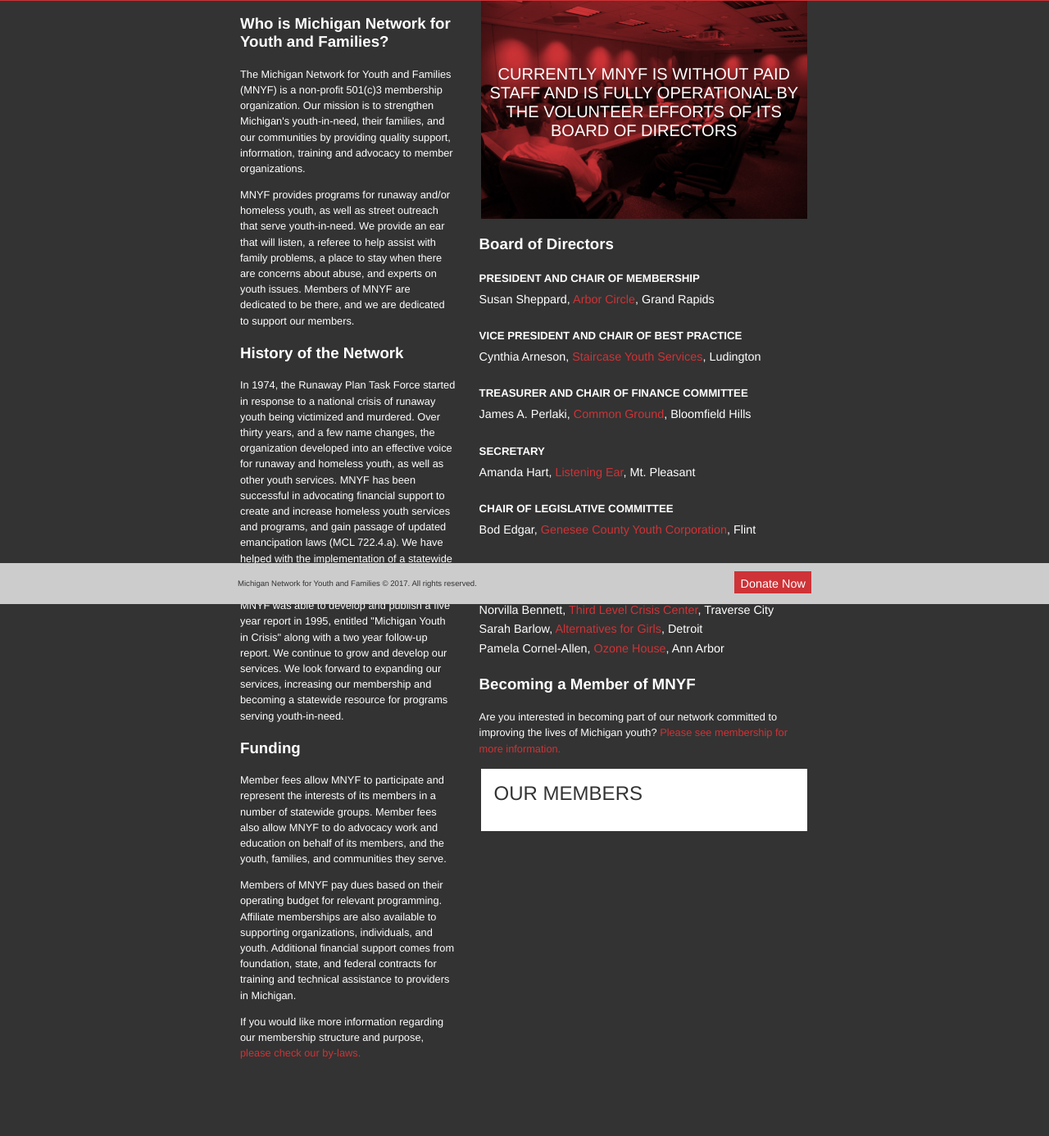
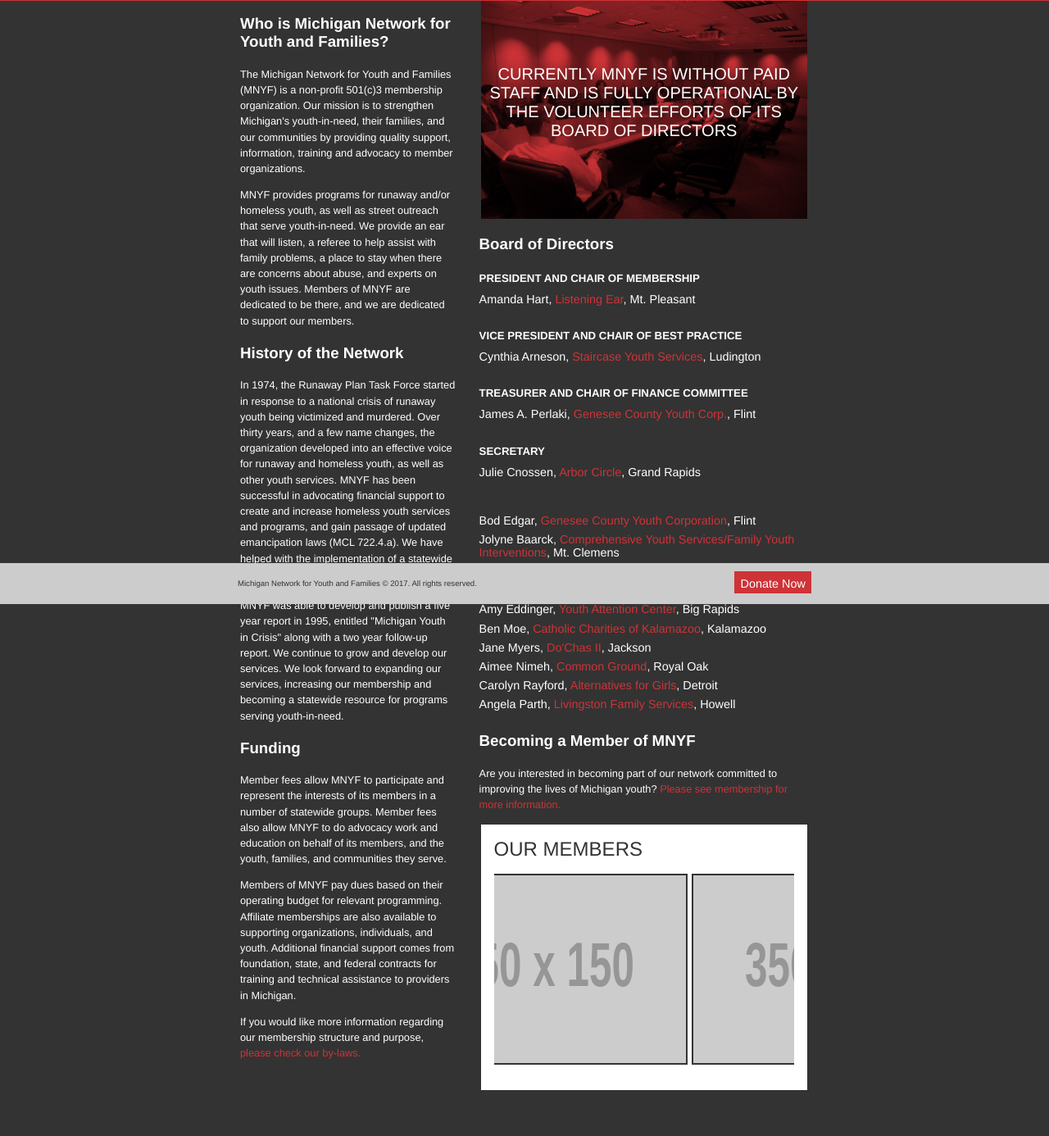
Before and after one commit to blakeoli34/mnyf, a PHP site: page /about.php in a window 1280 px wide. Shown: the part 63-1449 px from the top of the page at 82% size. Before the commit the page ends 1355 px from the top, so only its background shows below. Run offline with PHP 8.4, Linux system fonts and the light colour scheme; grey boxes labelled with a size stand in for pictures from a placeholder-image service; some libraries are stand-ins or nearby versions.

Commit message:
Nice updates

```diff
--- a/about.php
+++ b/about.php
@@ -30,7 +30,7 @@
 					<ul class="board">
 						<h5>President and Chair of Membership</h5>
 						<li>
-							Susan Sheppard, <a href="http://www.arborcircle.org">Arbor Circle</a>, Grand Rapids
+							Amanda Hart, <a href="http://www.listeningear.com">Listening Ear</a>, Mt. Pleasant
 						</li>
 						<h5>Vice President and Chair of Best Practice</h5>
 						<li>
@@ -38,15 +38,11 @@
 						</li>
 						<h5>Treasurer and Chair of Finance Committee</h5>
 						<li>
-							James A. Perlaki, <a href="http://commongroundhelps.org">Common Ground</a>, Bloomfield Hills
+							James A. Perlaki, <a href="http://www.remixgenesee.org/everythingelse/short-term/">Genesee County Youth Corp.</a>, Flint
 						</li>
 						<h5>Secretary</h5>
 						<li>
-							Amanda Hart, <a href="http://www.listeningear.com">Listening Ear</a>, Mt. Pleasant
-						</li>
-						<h5>Chair of Legislative Committee</h5>
-						<li>
-							Bod Edgar, <a href="http://www.remixgenesee.org/everythingelse/short-term/">Genesee County Youth Corporation</a>, Flint
+							Julie Cnossen, <a href="http://www.arborcircle.org">Arbor Circle</a>, Grand Rapids
 						</li>
 						<li></li>
 						<li></li>
@@ -54,22 +50,54 @@
 						<li></li>
 						<li></li>
 						<li>
+							Bod Edgar, <a href="http://www.remixgenesee.org/everythingelse/short-term/">Genesee County Youth Corporation</a>, Flint
+						</li>
+						<li>
 							Jolyne Baarck, <a href="http://cysfresno.org">Comprehensive Youth Services/Family Youth Interventions</a>, Mt. Clemens
 						</li>
 						<li>
-							Norvilla Bennett, <a href="#">Third Level Crisis Center</a>, Traverse City
+							Pamela Cornel-Allen, <a href="http://ozonehouse.org">Ozone House</a>, Ann Arbor
 						</li>
 						<li>
-							Sarah Barlow, <a href="https://alternativesforgirls.org">Alternatives for Girls</a>, Detroit
+							Pamela Alexander, <a href="http://ozonehouse.org">Ruth Ellis Center</a>, Highland Park
 						</li>
 						<li>
-							Pamela Cornel-Allen, <a href="http://ozonehouse.org">Ozone House</a>, Ann Arbor
+							Amy Eddinger, <a href="http://ozonehouse.org">Youth Attention Center</a>, Big Rapids
+						</li>
+						<li>
+							Ben Moe, <a href="http://ozonehouse.org">Catholic Charities of Kalamazoo</a>, Kalamazoo
+						</li>
+						<li>
+							Jane Myers, <a href="http://ozonehouse.org">Do&apos;Chas II</a>, Jackson
+						</li>
+						<li>
+							Aimee Nimeh, <a href="http://ozonehouse.org">Common Ground</a>, Royal Oak
+						</li>
+						<li>
+							Carolyn Rayford, <a href="http://ozonehouse.org">Alternatives for Girls</a>, Detroit
+						</li>
+						<li>
+							Angela Parth, <a href="http://ozonehouse.org">Livingston Family Services</a>, Howell
 						</li>
 					</ul>
 					<h3>Becoming a Member of MNYF</h3>
 					<p>Are you interested in becoming part of our network committed to improving the lives of Michigan youth? <a href="#">Please see membership for more information.</a></p>
 					<div class="textbox white nolink">
 						<h1>Our<span class="light"> Members</span></h1>
+						<div class="container">
+						    <div class="photobanner">
+						        <img class="first" src="http://placehold.it/350x150">
+						        <img src="http://placehold.it/350x150">
+						        <img src="http://placehold.it/350x150">
+						        <img src="http://placehold.it/350x150">
+						        <img src="http://placehold.it/350x150">
+						        <img src="http://placehold.it/350x150">
+						        <img src="http://placehold.it/350x150">
+						        <img src="http://placehold.it/350x150">
+						        <img src="http://placehold.it/350x150">
+						        <img src="http://placehold.it/350x150">
+						    </div>
+						</div>
 					</div>
 		</div>
 	</div>
--- a/css/global.css
+++ b/css/global.css
@@ -343,7 +343,7 @@
 }
 textarea {
 	resize:none;
-	overflow:scroll;
+	overflow:auto;
 }
 form button {
 	float:right;
@@ -541,3 +541,115 @@
 		margin-top:12em;
 	}
 }
+
+/* photo scroll */
+/* Photo Banner */
+.container {
+    width: 100%;
+    overflow: hidden;
+    margin: 10px auto;
+    background: white;
+}
+
+.photobanner, .photobanner2 {
+    height: 233px;
+    width: 3550px;
+    margin-bottom: 5px;
+    font-size: 0;
+}
+
+.photobanner img, .photobanner2 img {
+	margin-bottom: 10px;
+	margin-right: 5px;
+	height: 233px;
+	width: 350px;
+}
+
+.photobanner img  {
+    -webkit-transition: all 0.5s ease;
+    -moz-transition: all 0.5s ease;
+    -o-transition: all 0.5s ease;
+    -ms-transition: all 0.5s ease;
+    transition: all 0.5s ease;
+}
+
+.photobanner img:hover {
+    -webkit-transform: scale(1.2);
+    -moz-transform: scale(1.2);
+    -o-transform: scale(1.2);
+    -ms-transform: scale(1.2);
+    transform: scale(1.2);
+    cursor: pointer;
+
+    -webkit-box-shadow: 0px 3px 5px rgba(0,0,0,0.2);
+    -moz-box-shadow: 0px 3px 5px rgba(0,0,0,0.2);
+    box-shadow: 0px 3px 5px rgba(0,0,0,0.2);
+}
+
+
+/*keyframe animations*/
+.first {
+    -webkit-animation: bannermove 30s linear infinite;
+       -moz-animation: bannermove 30s linear infinite;
+        -ms-animation: bannermove 30s linear infinite;
+         -o-animation: bannermove 30s linear infinite;
+            animation: bannermove 30s linear infinite;
+}
+
+@keyframes "bannermove" {
+ 0% {margin-left: 0px;}
+ 100% {margin-left: -2130px;}
+}
+
+@-moz-keyframes bannermove {
+ 0% {margin-left: 0px;}
+ 100% {margin-left: -2130px;}
+}
+
+@-webkit-keyframes "bannermove" {
+ 0% {margin-left: 0px;}
+ 100% {margin-left: -2130px;}
+}
+
+@-ms-keyframes "bannermove" {
+ 0% {margin-left: 0px;}
+ 100% {margin-left: -2130px;}
+}
+
+@-o-keyframes "bannermove" {
+ 0% {margin-left: 0px;}
+ 100% {margin-left: -2130px;}
+}
+
+.second {
+    -webkit-animation: bannermoves 30s linear infinite;
+       -moz-animation: bannermoves 30s linear infinite;
+        -ms-animation: bannermoves 30s linear infinite;
+         -o-animation: bannermoves 30s linear infinite;
+            animation: bannermoves 30s linear infinite;
+}
+
+@keyframes "bannermoves" {
+ 0% {margin-left: -2130px;}
+ 100% {margin-left: 0px;}
+}
+
+@-moz-keyframes bannermoves {
+ 0% {margin-left: -2130px;}
+ 100% {margin-left: 0px;}
+}
+
+@-webkit-keyframes "bannermoves" {
+ 0% {margin-left: -2130px;}
+ 100% {margin-left: 0px;}
+}
+
+@-ms-keyframes "bannermoves" {
+ 0% {margin-left: -2130px;}
+ 100% {margin-left: 0px;}
+}
+
+@-o-keyframes "bannermoves" {
+ 0% {margin-left: -2130px;}
+ 100% {margin-left: 0px;}
+}
--- a/index.php
+++ b/index.php
@@ -28,10 +28,11 @@
 				<h2 class="center">MNYF Annual<br>Conference</h2>
 			</a>
 		</div>
+		<div class="clear"></div>
 		<div class="col-6">
 			<div class="textbox gray nolink">
-				<h1>Safe<span class="light"> Place</span></h1>
-				<p>The Michigan Network for Youth and Families (MNYF) is a non-profit 501(c)3 membership organization. Our mission is to strengthen Michigan's youth-in-need, their families, and our communities by providing quality support, information, training and advocacy to member organizations.</p>
+				<h1>MichFed<span class="light"> Member</span></h1>
+				<p>The mission of the Michigan Federation for Children and Families is to unite private, nonprofit human service providers, advocates, customers, individuals and funders to influence public policy in support of children, families and individuals' reaching their full potential; identify, develop and implement efficient and effective services to Michigan's most vulnerable children and families; and support and enhance the ability of Michigan's private, nonprofit agencies to provide human services.</p>
 			</div>
 		</div>
 		<div class="col-6">
```
